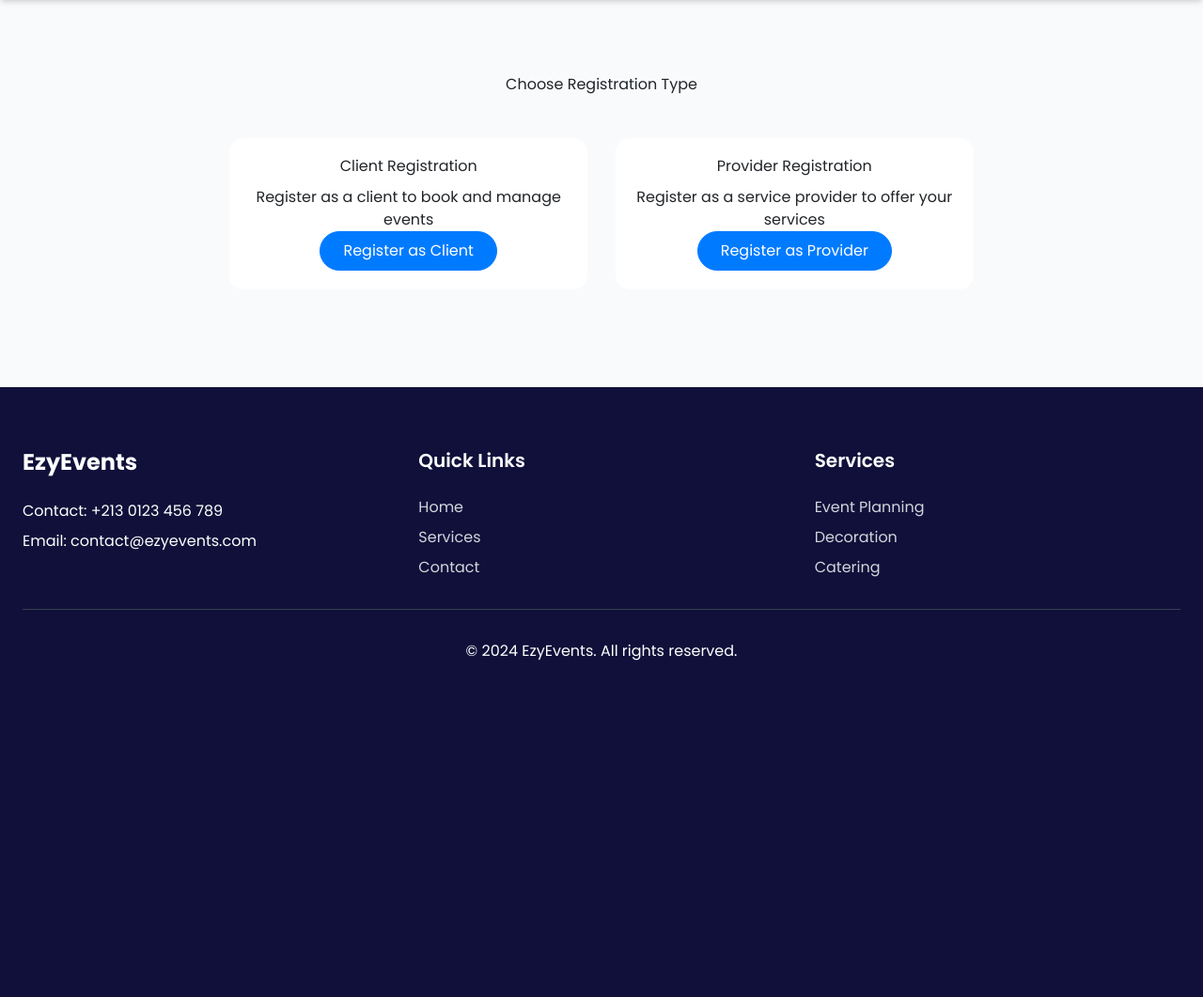
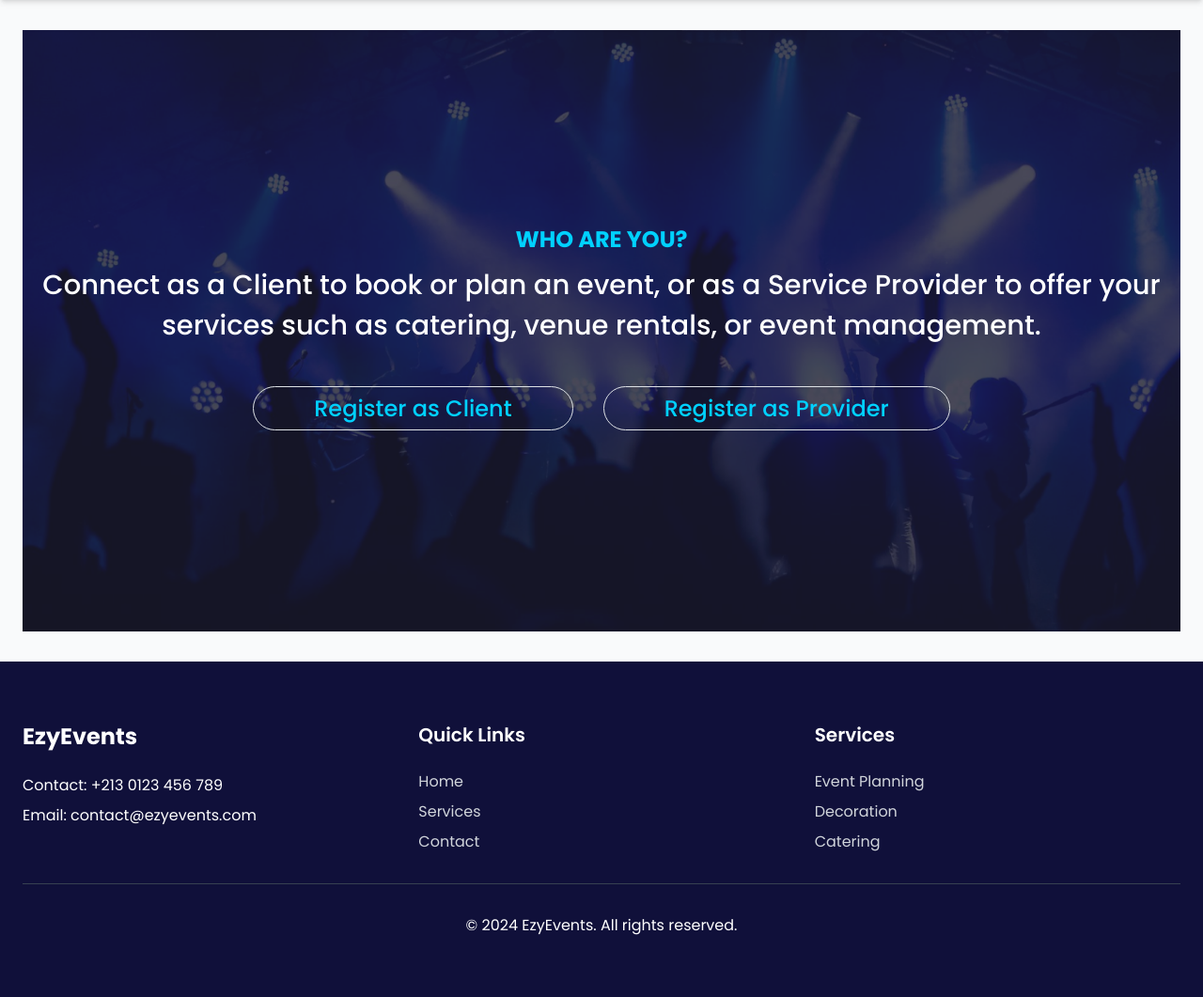
Before and after one commit to OUALIzouina/prjapi, a Flask app: page /register in a window 1280 px wide. Shown: the part 80-1141 px from the top of the page at 94% size. Before the commit the page ends 783 px from the top, so only its background shows below. Run offline with Flask 3, Linux system fonts and the light colour scheme; some libraries are stand-ins or nearby versions.

```diff
--- a/templates/register.html
+++ b/templates/register.html
@@ -1,26 +1,77 @@
 {% extends "base.html" %}
 {% block content %}
-<div class="container py-5">
-    <h2 class="text-center mb-5">Choose Registration Type</h2>
+<style>
+  .whr{
+
+
+
+
+    background:url('../static/assets/pp.png') no-repeat center center/cover;
+    overflow: hidden;
+    width: 100%;
+    height: 80vh;
+
+
+    align-items: center;
+    justify-content: center;
+
+  }
+
+
+
+
+  .btn_ {
+      border-radius: 50px;
+      padding: 0.5rem 1.5rem;
+      background-color: transparent;
+      transition: all 0.3s ease;
+      border: 5px;
+      border: #00D1FF;
+      color: #00D1FF;
+      font-weight: 500;
+      padding-left: 4rem;
+      padding-right: 4rem;
+      padding-top: 6px;
+      padding-bottom: 6px;
+      text-decoration: none;
+      font-size: 24px;
+
+    }
+
+    .btn_:hover {
+      transform: translateY(-2px);
+      box-shadow: 0 4px 15px rgba(0, 0, 0, 0.1);
+      background-color:#00D1FF;
+      color: white;
+    }
+
+
+</style>
+<div class="container py-5 whr">
+
+<div  style="margin-top: 13%;">
+
+
+
+    <div   class=" mb-2 font-weight-bold text-center text-2xl" style="font-family: 'Poppins', sans-serif; color: #00D1FF; line-height: 37.5px;">
+        WHO ARE YOU?      </div>
+    <p style="line-height: 1.5 ;font-weight: 500; font-size: 29px;"  class="text-center text-white font-weight-medium mb-8">
+        Connect as a Client to book or plan an event, or as a Service Provider to offer your services such as catering, venue rentals, or event management.
+    </p>
     <div class="row justify-content-center">
-        <div class="col-md-4 mb-4">
-            <div class="card h-100">
-                <div class="card-body text-center">
-                    <h3 class="card-title">Client Registration</h3>
-                    <p class="card-text">Register as a client to book and manage events</p>
-                    <a href="{{ url_for('register_client') }}" class="btn btn-primary">Register as Client</a>
-                </div>
-            </div>
+        <div class="m-3" >
+
+
+                    <a href="{{ url_for('register_client') }}" class="btn_ border  ">Register as Client</a>
+
+
         </div>
-        <div class="col-md-4 mb-4">
-            <div class="card h-100">
-                <div class="card-body text-center">
-                    <h3 class="card-title">Provider Registration</h3>
-                    <p class="card-text">Register as a service provider to offer your services</p>
-                    <a href="{{ url_for('register_provider') }}" class="btn btn-primary">Register as Provider</a>
-                </div>
-            </div>
+        <div class="m-3">
+                    <a href="{{ url_for('register_provider') }}" class="btn_  border" style="border: #00D1FF;">Register as Provider</a>
+
         </div>
+
     </div>
 </div>
+</div>
 {% endblock %}
```
Also changed, not shown: templates/provider_dashboard.html (+5 -5 lines), static/uploads/portfolio_3_20250126_224745_0.png (added), static/uploads/profile_3.png (added).
